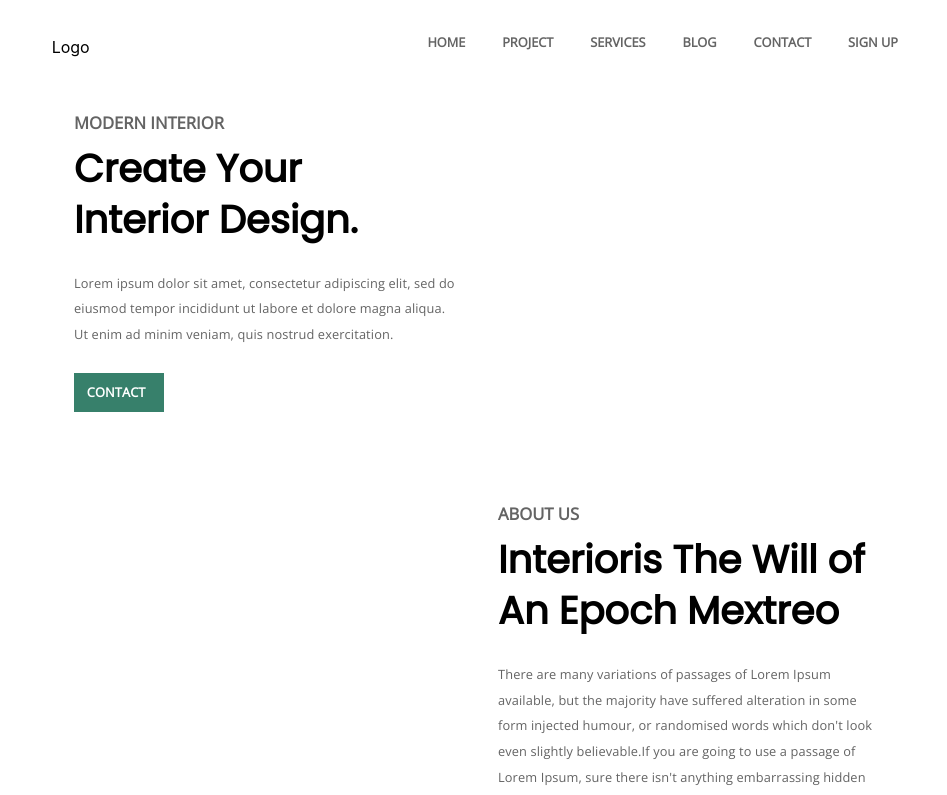
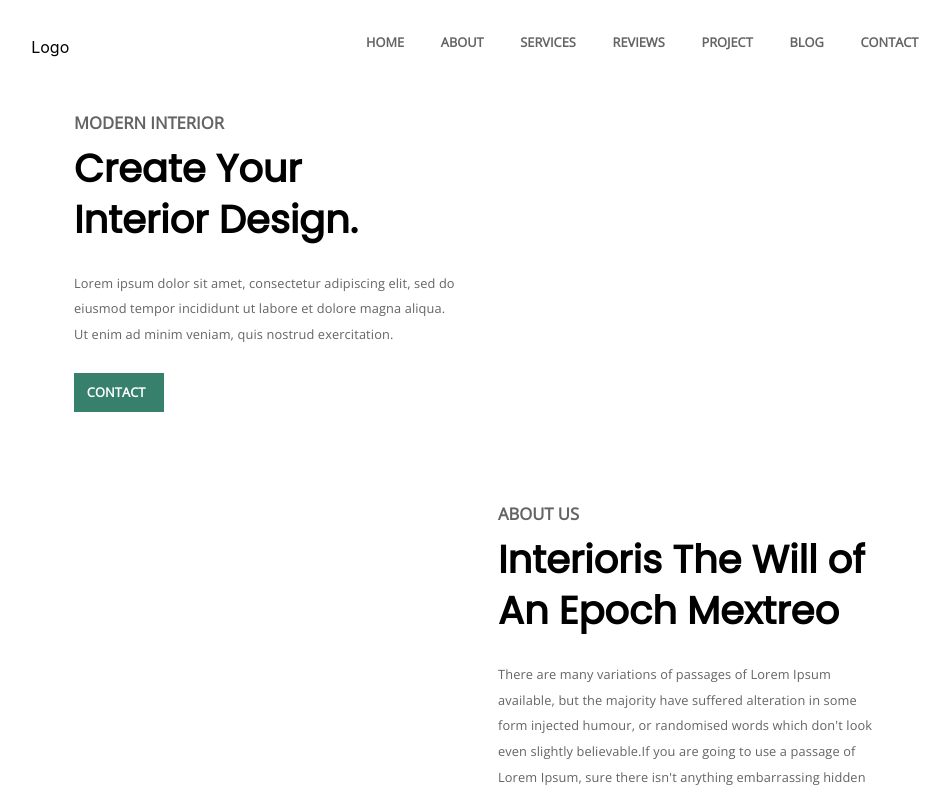
Before and after one commit to manirul41/react-org-ui, a React (Create React App) app: page / in a window 1280 px wide. Shown: the top 795 px of the page, without its empty margins (162-1109 px from the left). Built offline with nearby package versions, Linux system fonts and the light colour scheme.

Commit message:
fixed navbar button with section link up

```diff
--- a/src/common/components/Nav.js
+++ b/src/common/components/Nav.js
@@ -106,13 +106,56 @@ const Header = () => {
             <Grid item>Logo</Grid>
             <Grid item>
               <Grid container direction="row" justify="space-between" spacing={3} className={classes.nav_cat}>
-                <Grid item><NavLink to="#">Home</NavLink></Grid>
-                {/* <Grid item><span onClick={() => document.getElementById("contact_id").scrollIntoView({ block: 'center',  behavior: 'smooth' })}>Project2</span></Grid> */}
+                <Grid item>
+                  <span
+                  onClick={() => document.getElementById("home").scrollIntoView({ block: 'center',  behavior: 'smooth' })}>
+                    <NavLink to="#">Home</NavLink>
+                  </span>
+                </Grid>
+                <Grid item>
+                  <span
+                  onClick={() => document.getElementById("about").scrollIntoView({ block: 'center',  behavior: 'smooth' })}>
+                    <NavLink to="#">About</NavLink>
+                  </span>
+                </Grid>
+                <Grid item>
+                  <span
+                  onClick={() => document.getElementById("services").scrollIntoView({ block: 'center',  behavior: 'smooth' })}>
+                    <NavLink to="#">Services</NavLink>
+                  </span>
+                </Grid>
+                <Grid item>
+                  <span
+                  onClick={() => document.getElementById("reviews").scrollIntoView({ block: 'center',  behavior: 'smooth' })}>
+                    <NavLink to="#">Reviews</NavLink>
+                  </span>
+                </Grid>
+                <Grid item>
+                  <span
+                  onClick={() => document.getElementById("projects").scrollIntoView({ block: 'center',  behavior: 'smooth' })}>
+                    <NavLink to="#">Project</NavLink>
+                  </span>
+                </Grid>
+                <Grid item>
+                  <span
+                  onClick={() => document.getElementById("blog").scrollIntoView({ block: 'center',  behavior: 'smooth' })}>
+                    <NavLink to="#">Blog</NavLink>
+                  </span>
+                </Grid>
+                <Grid item>
+                  <span
+                  onClick={() => document.getElementById("contact").scrollIntoView({ block: 'center',  behavior: 'smooth' })}>
+                    <NavLink to="#">Contact</NavLink>
+                  </span>
+                </Grid>
+
+                {/* <Grid item><NavLink to="#">Home</NavLink></Grid>
+                <Grid item><span onClick={() => document.getElementById("contact_id").scrollIntoView({ block: 'center',  behavior: 'smooth' })}>Project2</span></Grid>
                 <Grid item><NavLink to="#">Project</NavLink></Grid>
                 <Grid item><NavLink to="#">Services</NavLink></Grid>
                 <Grid item><NavLink to="#">Blog</NavLink></Grid>
                 <Grid item><NavLink to="#">Contact</NavLink></Grid>
-                <Grid item><NavLink to="#">Sign Up</NavLink></Grid>
+                <Grid item><NavLink to="#">Sign Up</NavLink></Grid> */}
               </Grid>
             </Grid>
           </Grid>
```
